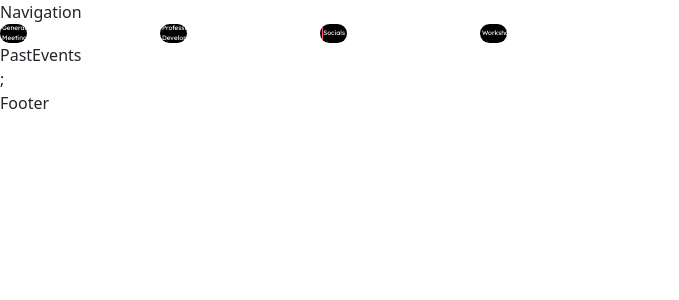
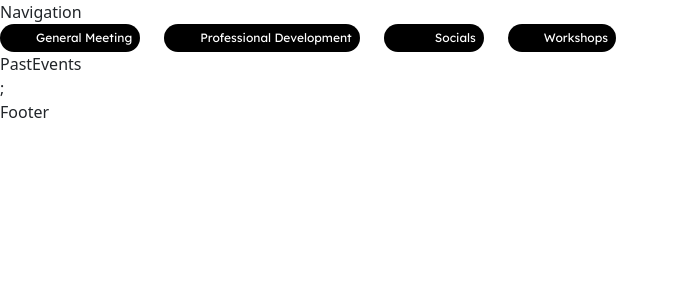
Before and after one commit to acm-ucr/acm-hydra, a Next.js app: page /events in a window 1280 px wide. Shown: the top 300 px of the page, without its empty margins (0-679 px from the left). Built offline with nearby package versions, Linux system fonts and the light colour scheme.

Commit message:
remove hard coded values from Filter component

```diff
--- a/components/Calendar.js
+++ b/components/Calendar.js
@@ -1,24 +1,29 @@
 import React from "react";
 import Filter from "./Filter";
-import { Row, Col } from "react-bootstrap"
+import { Row, Col } from "react-bootstrap";
 
 const Calendar = () => {
-    return <div>
-        <Row className="w-3/6">
+	return (
+		<div>
+			<Row className='w-3/6'>
 				<Col>
-                <Filter topic={"General Meeting"} />
+					<Filter topic={"General Meeting"} color={"#82aaff"} />
 				</Col>
 				<Col>
-                <Filter topic={"Professional Development"} />
+					<Filter
+						topic={"Professional Development"}
+						color={"#c792ea"}
+					/>
 				</Col>
 				<Col>
-                <Filter topic={"Socials"} />
+					<Filter topic={"Socials"} color={"#ff5370"} />
 				</Col>
 				<Col>
-                <Filter topic={"Workshops"} />
+					<Filter topic={"Workshops"} color={"#ffd700"} />
 				</Col>
 			</Row>
-    </div>;
+		</div>
+	);
 };
 
 export default Calendar;
--- a/components/Filter.js
+++ b/components/Filter.js
@@ -1,10 +1,12 @@
 import React from "react";
 
-const Filter = ({ topic }) => {
+const Filter = ({ topic, color }) => {
 	return (
-		<div className='w-[20%] h-[100%] flex justify-between bg-black rounded-full'>
-			<div className='w-[14%] h-[65%] self-center ml-[7%] bg-[#ff5370] rounded-full'></div>
-			<div className='font-lexend text-[40%] text-white self-center mr-[8%]'>
+		<div className='w-full h-full px-2 py-1 flex justify-between bg-black rounded-full'>
+			<div
+				className={`w-5 h-5 self-center flex-none rounded-full bg-[${color}]`}
+			></div>
+			<div className='font-lexend text-xs ml-2 truncate max-w-min text-white self-center '>
 				{topic}
 			</div>
 		</div>
```
Also changed, not shown: 1 other file (tests, documents, lock files or other folders). Lines whose indentation alone changed are shown as unchanged.
